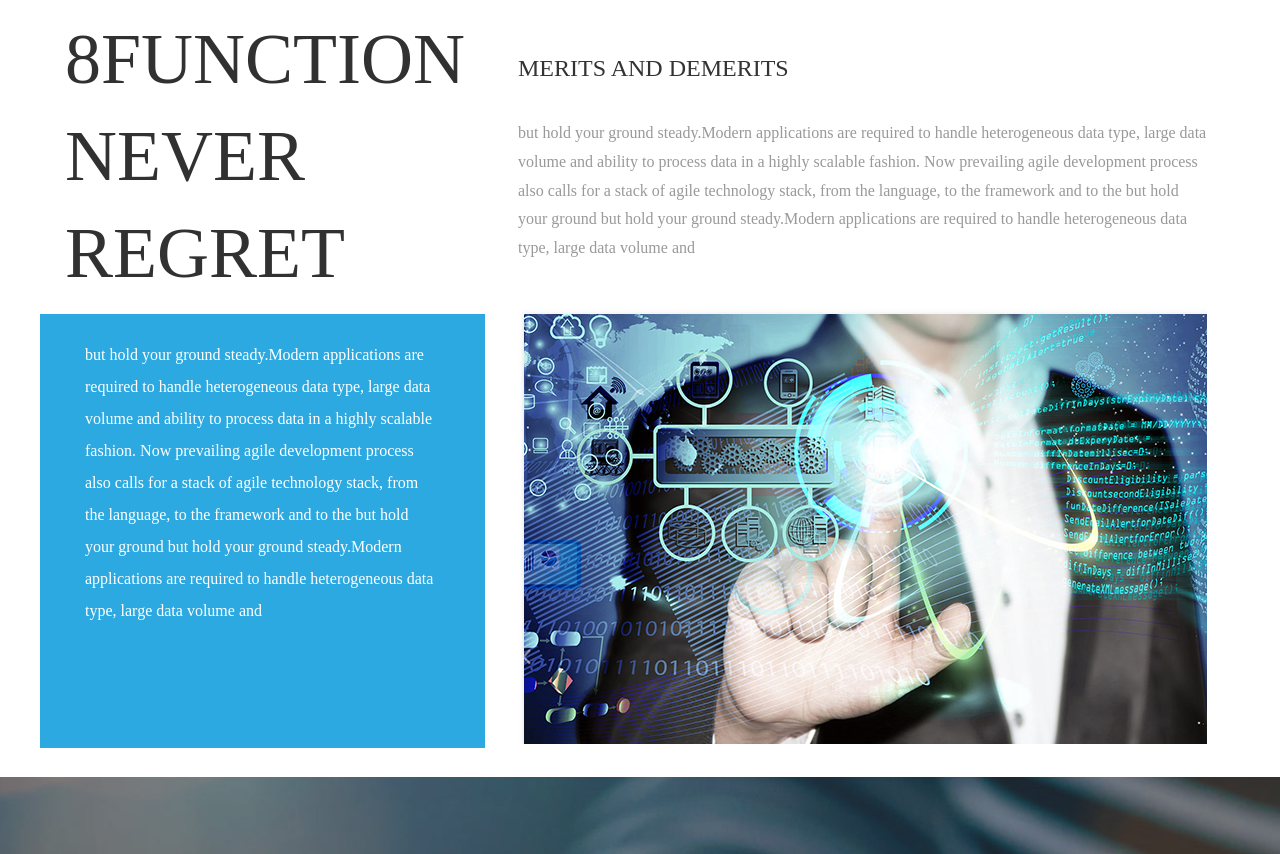
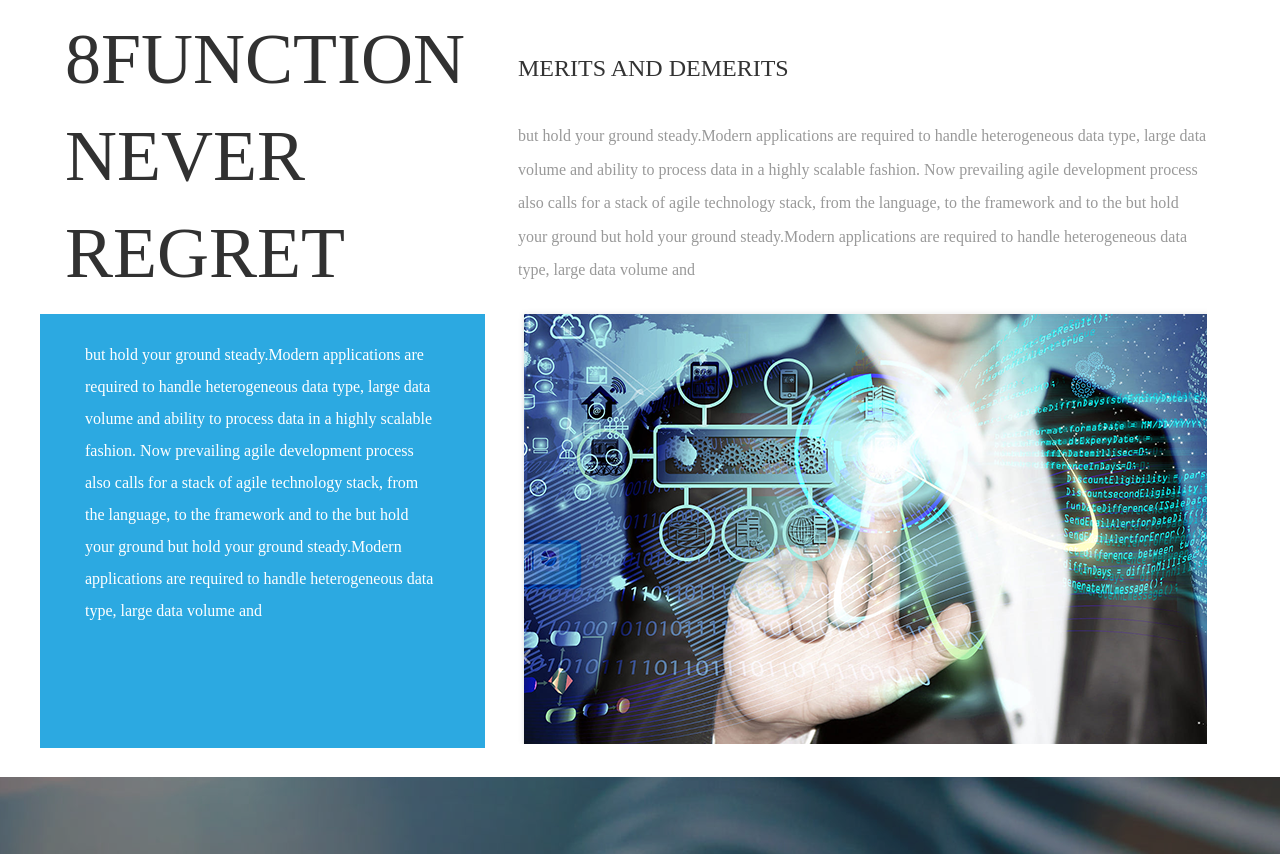
Before and after one commit to riveryellow/cladder, a plain HTML site: page features.html in a window 1280 px wide. Shown: the part 1327-2181 px from the top of the page. Drawn offline with Linux system fonts and the light colour scheme.

Commit message:
修修修

```diff
--- a/features.less
+++ b/features.less
@@ -168,6 +168,7 @@ p {
         -webkit-box-orient: vertical;
         -webkit-line-clamp: 5;
         overflow: hidden;
+        line-height: 2.1;
       }
       .img {
         height: 436px;
```
Also changed, not shown: features.css, images/features/pic_right.png.
